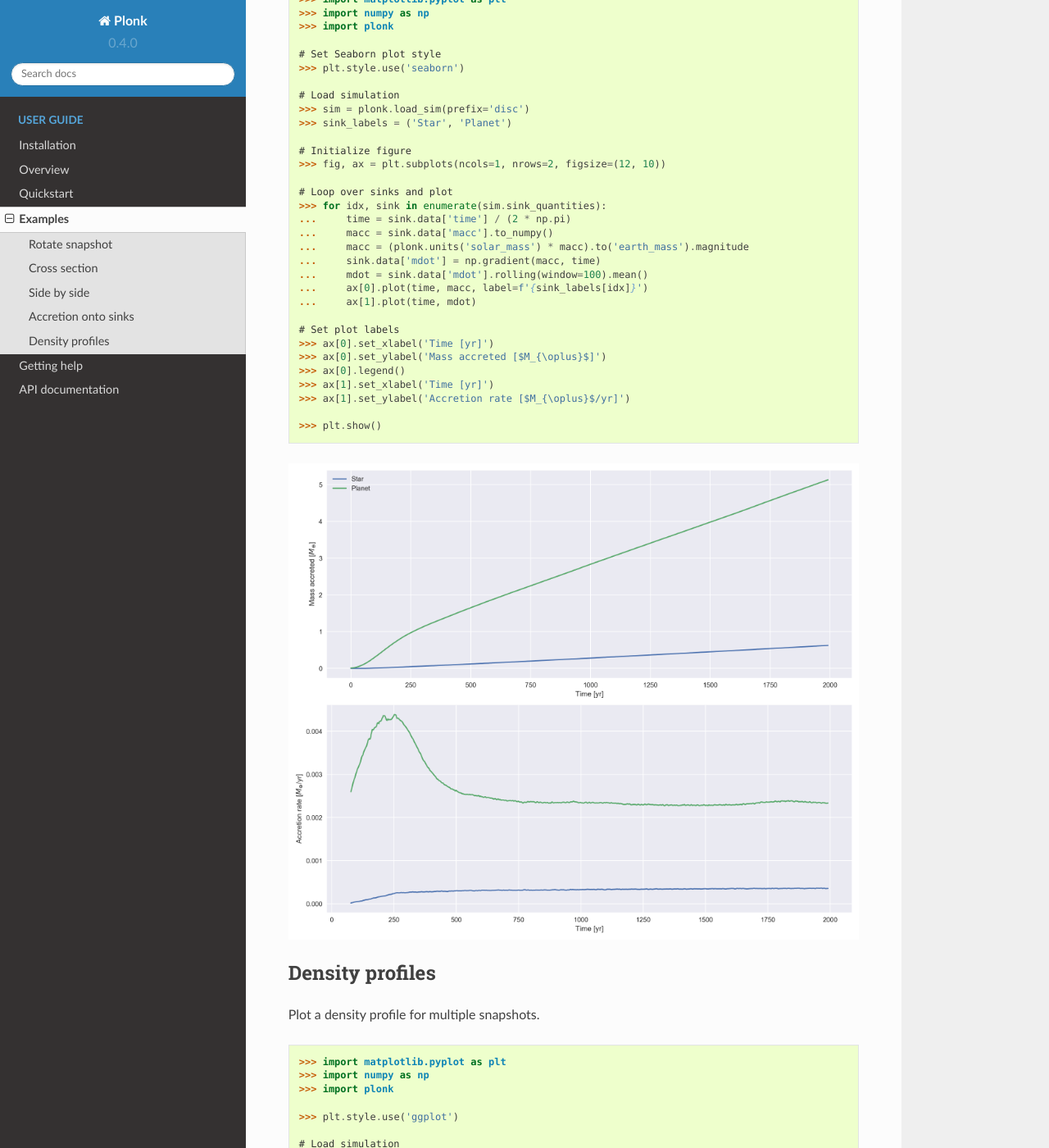
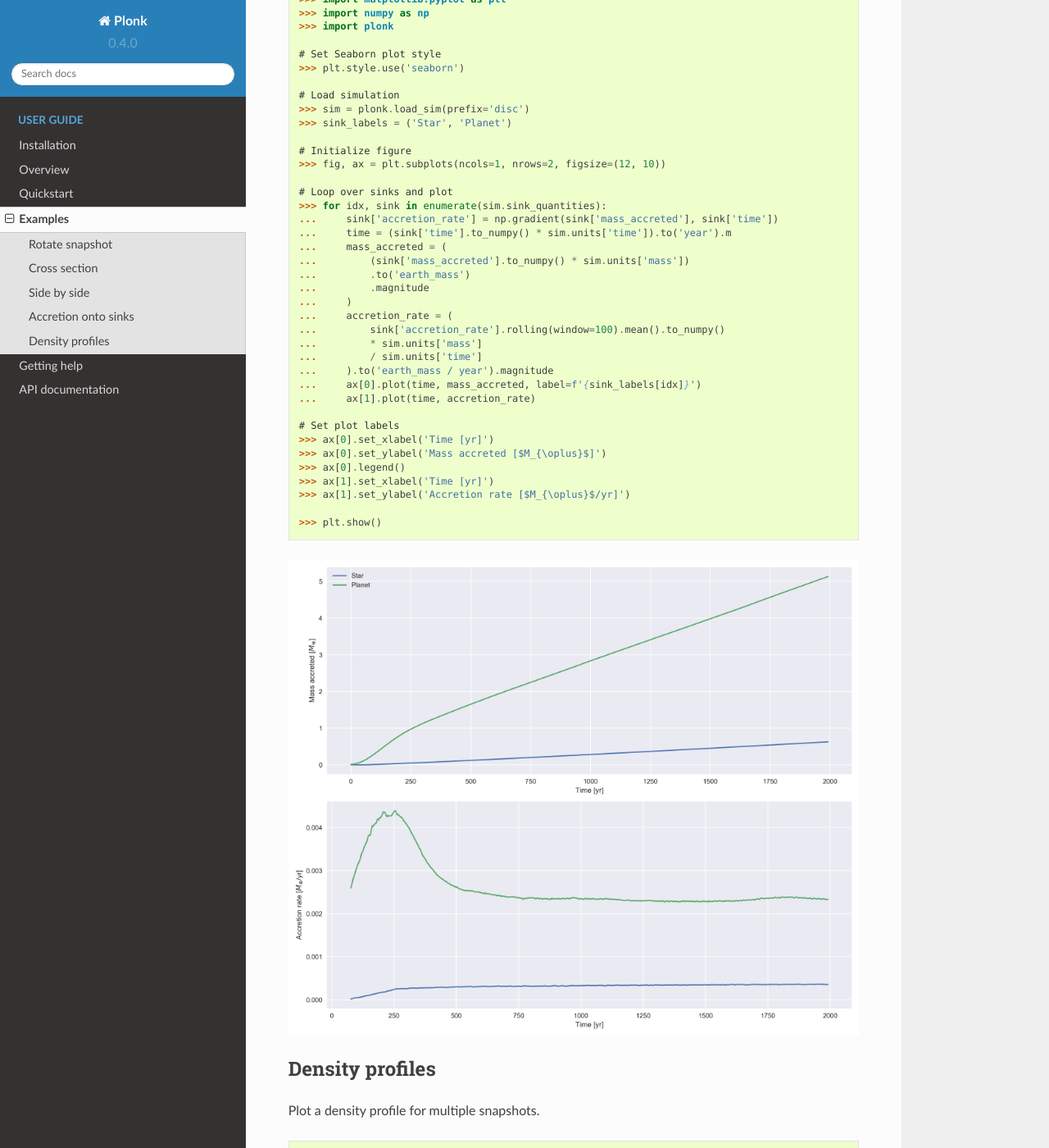
Before and after one commit to dmentipl/plonk, a Sphinx documentation site: the page built from docs/source/examples.rst, in a window 1280 px wide and 1400 px high, scrolled down 3314 px. Shown: the whole window at 82% size. Built offline with Sphinx 7.4.7 and the Read the Docs theme 2.0.0, drawn with Linux system fonts in a browser that asks for light colours; formulas are drawn with MathJax 3; some of the changed text lies outside the part shown.

Commit message:
Fix documentation

```diff
--- a/docs/source/examples.rst
+++ b/docs/source/examples.rst
@@ -128,13 +128,20 @@ Plot mass accretion and accretion rate onto sink particles.
 
     # Loop over sinks and plot
     >>> for idx, sink in enumerate(sim.sink_quantities):
-    ...     time = sink.data['time'] / (2 * np.pi)
-    ...     macc = sink.data['macc'].to_numpy()
-    ...     macc = (plonk.units('solar_mass') * macc).to('earth_mass').magnitude
-    ...     sink.data['mdot'] = np.gradient(macc, time)
-    ...     mdot = sink.data['mdot'].rolling(window=100).mean()
-    ...     ax[0].plot(time, macc, label=f'{sink_labels[idx]}')
-    ...     ax[1].plot(time, mdot)
+    ...     sink['accretion_rate'] = np.gradient(sink['mass_accreted'], sink['time'])
+    ...     time = (sink['time'].to_numpy() * sim.units['time']).to('year').m
+    ...     mass_accreted = (
+    ...         (sink['mass_accreted'].to_numpy() * sim.units['mass'])
+    ...         .to('earth_mass')
+    ...         .magnitude
+    ...     )
+    ...     accretion_rate = (
+    ...         sink['accretion_rate'].rolling(window=100).mean().to_numpy()
+    ...         * sim.units['mass']
+    ...         / sim.units['time']
+    ...     ).to('earth_mass / year').magnitude
+    ...     ax[0].plot(time, mass_accreted, label=f'{sink_labels[idx]}')
+    ...     ax[1].plot(time, accretion_rate)
 
     # Set plot labels
     >>> ax[0].set_xlabel('Time [yr]')
@@ -144,6 +151,7 @@ Plot mass accretion and accretion rate onto sink particles.
     >>> ax[1].set_ylabel('Accretion rate [$M_{\oplus}$/yr]')
 
     >>> plt.show()
+
 
 .. figure:: _static/accretion.png
 
@@ -164,17 +172,16 @@ Plot a density profile for multiple snapshots.
     # Load simulation
     >>> sim = plonk.load_sim(prefix='disc')
 
-    # Generate density profiles
-    >>> times = list()
+    # Generate density profiles for every 7th snap
+    >>> stride = 7
     >>> profiles = list()
-    >>> for snap in sim.snaps[::7]:
+    >>> times = sim.properties['time'].to('year').magnitude[::stride]
+    >>> for snap in sim.snaps[::stride]:
     ...     snap.physical_units()
-    ...     time = (snap.properties['time'] * snap.units['time']).to('year').magnitude
-    ...     times.append(time)
     ...     profile = plonk.Profile(
     ...         snap,
-    ...         radius_min=plonk.Quantity('10 au'),
-    ...         radius_max=plonk.units('150 au'),
+    ...         radius_min=10 * plonk.units('au'),
+    ...         radius_max=150 * plonk.units('au'),
     ...         n_bins=200
     ...     )
     ...     _ = profile['density']
@@ -183,7 +190,11 @@ Plot a density profile for multiple snapshots.
     # Plot profiles
     >>> fig, ax = plt.subplots()
     >>> for time, profile in zip(times, profiles):
-    ...     ax.plot(profile['radius'], profile['density'], label=f'{int(time)}')
+    ...     ax.plot(
+    ...         profile['radius'].to('au').m,
+    ...         profile['density'].to('g/cm^2').m,
+    ...         label=f'{int(time)}'
+    ...     )
     >>> ax.set_xlabel('Radius [au]')
     >>> ax.set_ylabel('Density [g/cm${}^2$]')
     >>> ax.legend(title='Time [yr]', loc='best')
```
Also changed, not shown: docs/source/overview.rst (+12 -12 lines), docs/source/quickstart.rst (+7 -5 lines).
